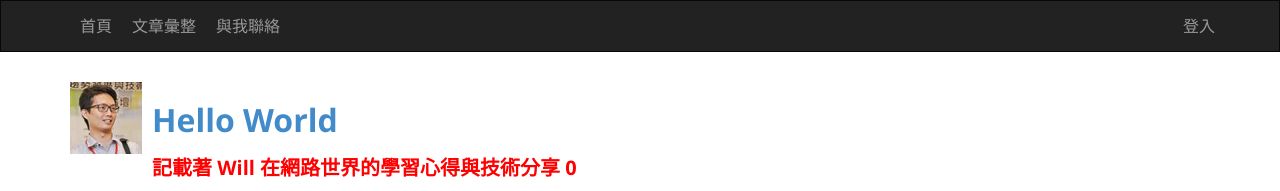
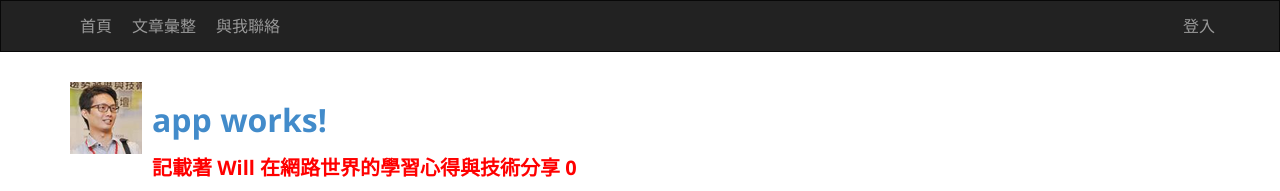
Before and after one commit to doggy8088/demo1103, an Angular app: page / in a window 1280 px wide. Shown: the top 191 px of the page. Built offline with nearby package versions, Linux system fonts and the light colour scheme.

Commit message:
15 練習 Angular 2 元件溝通方式 ( Input )

```diff
--- a/src/app/app.component.html
+++ b/src/app/app.component.html
@@ -1,4 +1,5 @@
-<app-header></app-header>
+<app-header
+  [title]="title"></app-header>
 
 <!-- CONTAINER START-->
 <section class="container">
--- a/src/app/header/header.component.ts
+++ b/src/app/header/header.component.ts
@@ -1,4 +1,4 @@
-import { Component, OnInit } from '@angular/core';
+import { Component, OnInit, Input, Output } from '@angular/core';
 
 @Component({
   selector: 'app-header',
@@ -7,6 +7,7 @@ import { Component, OnInit } from '@angular/core';
 })
 export class HeaderComponent implements OnInit {
 
+  @Input()
   title = 'Hello World';
 
   title_url = 'http://blog.miniasp.com/';
```
